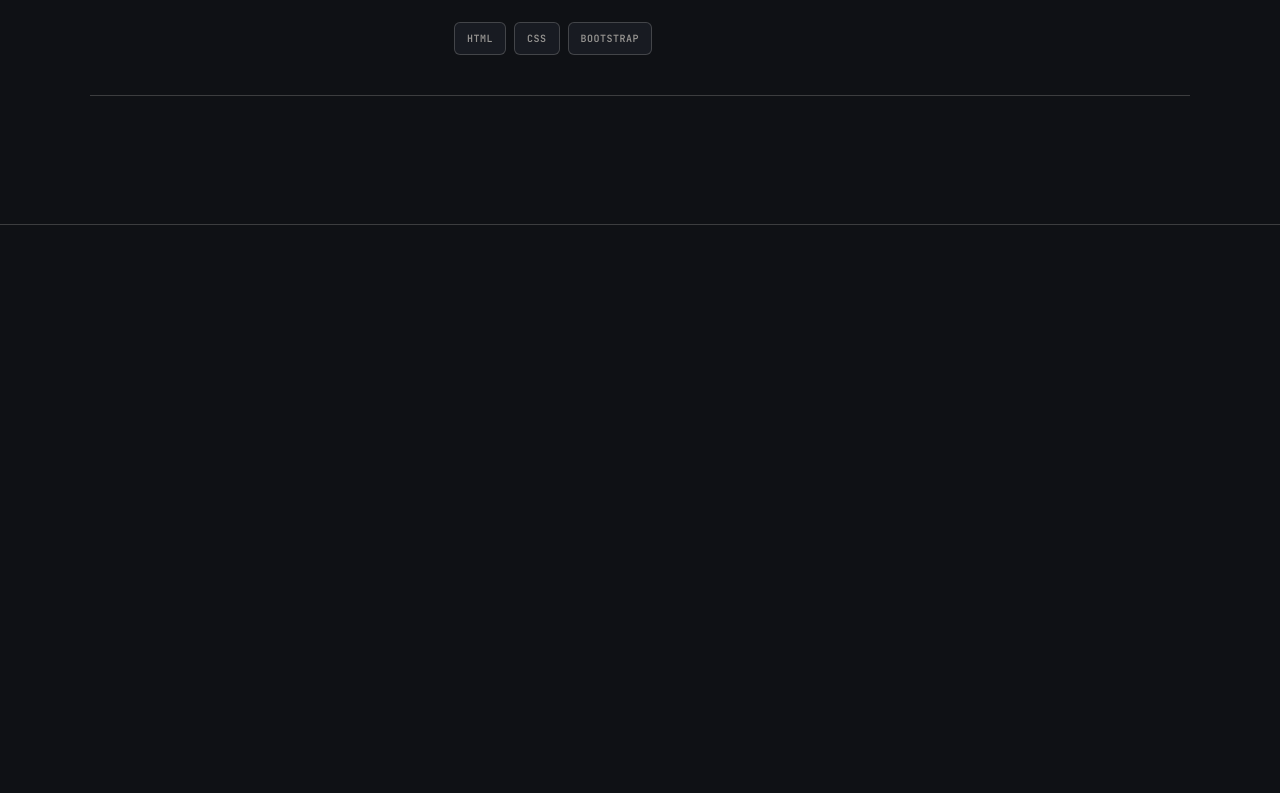
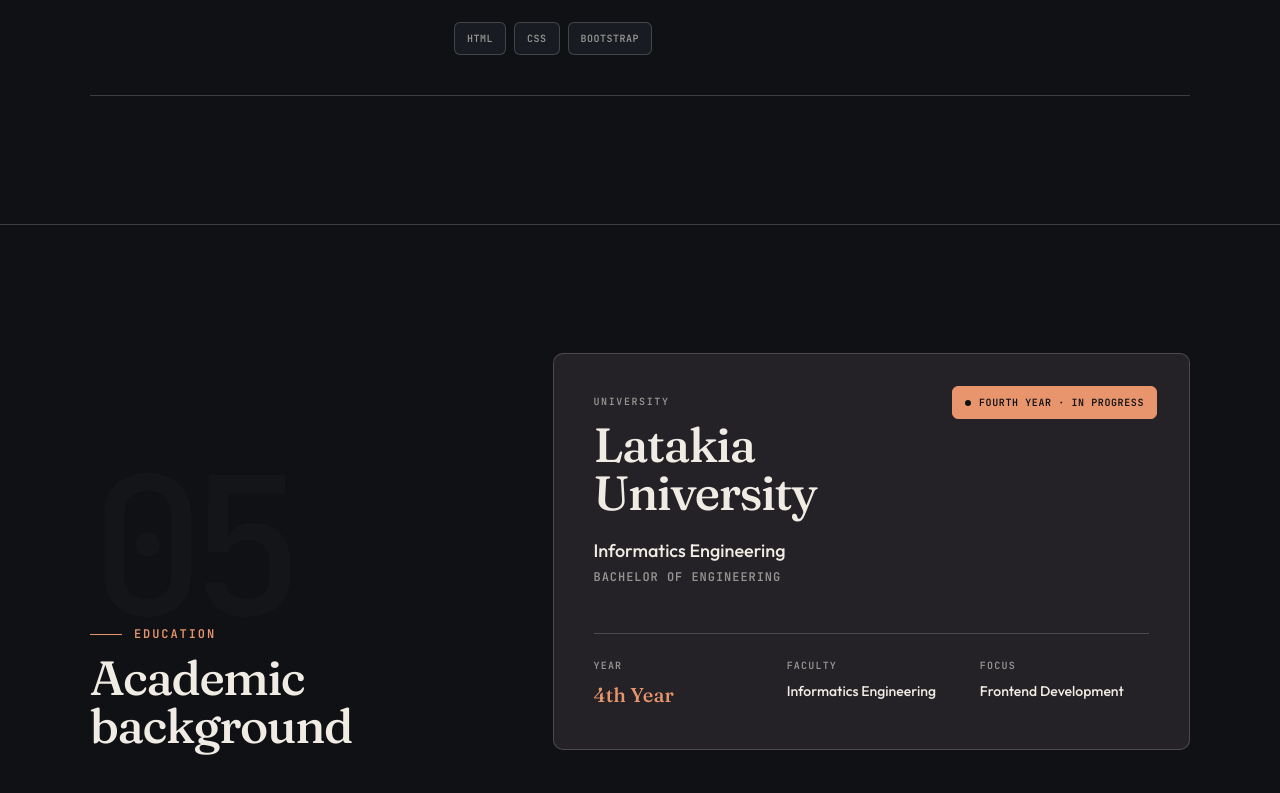
Before and after one commit to Faten01alsafadi/faten-alsafadi, a Next.js app: page / in a window 1280 px wide. Shown: the part 6729-7522 px from the top of the page. Before the commit the page ends 6966 px from the top, so only its background shows below. Built offline with nearby package versions, Linux system fonts and the light colour scheme.

Commit message:
feat: add education section

```diff
--- a/src/app/page.tsx
+++ b/src/app/page.tsx
@@ -1,4 +1,5 @@
 import About from "@/components/sections/About";
+import Education from "@/components/sections/Education";
 import Experience from "@/components/sections/Experience";
 import Hero from "@/components/sections/Hero";
 import Projects from "@/components/sections/Projects";
@@ -14,6 +15,7 @@ export default function Home() {
          <Skills />
                <Projects />
                <Experience />
+               <Education />
     </main>
   );
 }
--- a/src/components/sections/Education.tsx
+++ b/src/components/sections/Education.tsx
@@ -0,0 +1,49 @@
+import EducationCard from "@/components/ui/EducationCard";
+import { education } from "@/data/education";
+
+export default function Education() {
+  return (
+    <section
+      id="education"
+      aria-labelledby="education-title"
+      className="border-b border-border py-24 md:py-32"
+    >
+      <div className="container">
+        <div className="grid gap-8 lg:grid-cols-[0.75fr_1.25fr] lg:items-end lg:gap-20">
+          {/* Section heading */}
+          <div>
+            <div
+              aria-hidden="true"
+              className="mb-6 font-mono text-[10rem] font-medium leading-none tracking-[-0.08em] text-section-number/70 md:text-[12rem]"
+            >
+              {education.number}
+            </div>
+
+            <div className="-mt-8 md:-mt-10">
+              <div className="flex items-center gap-3">
+                <span
+                  aria-hidden="true"
+                  className="h-px w-8 bg-primary"
+                />
+
+                <p className="font-mono text-xs uppercase tracking-[0.16em] text-primary">
+                  Education
+                </p>
+              </div>
+
+              <h2
+                id="education-title"
+                className="mt-3 font-display text-4xl font-medium tracking-[-0.03em] text-foreground sm:text-5xl"
+              >
+                Academic background
+              </h2>
+            </div>
+          </div>
+
+          {/* Education card */}
+          <EducationCard education={education} />
+        </div>
+      </div>
+    </section>
+  );
+}
--- /dev/null
+++ b/src/components/ui/EducationCard.tsx
@@ -0,0 +1,78 @@
+import { Check } from "lucide-react";
+import type { Education } from "@/types";
+
+type EducationCardProps = {
+  education: Education;
+};
+
+export default function EducationCard({
+  education,
+}: EducationCardProps) {
+  return (
+    <article className="relative rounded-md border border-border bg-surface-featured p-6 sm:p-8 md:p-10">
+      {/* Academic status */}
+      <div className="absolute right-6 top-6 inline-flex items-center gap-2 rounded-sm border border-primary bg-primary px-3 py-2 font-mono text-[10px] uppercase tracking-[0.06em] text-background sm:right-8 sm:top-8">
+        <span
+          aria-hidden="true"
+          className="h-1.5 w-1.5 rounded-full bg-background"
+        />
+
+        <span>{education.status}</span>
+      </div>
+
+      {/* Institution */}
+      <div className="pr-40 sm:pr-52">
+        <p className="font-mono text-[10px] uppercase tracking-[0.16em] text-foreground-muted">
+          {education.institutionType}
+        </p>
+
+        <h3 className="mt-3 font-display text-3xl font-medium tracking-[-0.03em] text-foreground sm:text-4xl md:text-5xl">
+          {education.institution}
+        </h3>
+
+        <div className="mt-5">
+          <p className="font-body text-lg font-medium text-foreground">
+            {education.field}
+          </p>
+
+          <p className="mt-1 font-mono text-xs uppercase tracking-[0.08em] text-foreground-muted">
+            {education.degree}
+          </p>
+        </div>
+      </div>
+
+      {/* Details */}
+      <div className="mt-12 grid gap-6 border-t border-border pt-6 sm:grid-cols-3">
+        <div>
+          <p className="font-mono text-[10px] uppercase tracking-[0.12em] text-foreground-muted">
+            Year
+          </p>
+
+          <p className="mt-2 font-display text-xl font-medium text-primary">
+            {education.year}
+          </p>
+        </div>
+
+        <div>
+          <p className="font-mono text-[10px] uppercase tracking-[0.12em] text-foreground-muted">
+            Faculty
+          </p>
+
+          <p className="mt-2 font-body text-sm font-medium text-foreground">
+            {education.faculty}
+          </p>
+        </div>
+
+        <div>
+          <p className="font-mono text-[10px] uppercase tracking-[0.12em] text-foreground-muted">
+            Focus
+          </p>
+
+          <p className="mt-2 font-body text-sm font-medium text-foreground">
+            {education.focus}
+          </p>
+        </div>
+      </div>
+    </article>
+  );
+}
--- /dev/null
+++ b/src/data/education.ts
@@ -0,0 +1,13 @@
+import type { Education } from "@/types";
+
+export const education: Education = {
+  number: "05",
+  institution: "Latakia University",
+  institutionType: "University",
+  degree: "Bachelor of Engineering",
+  field: "Informatics Engineering",
+  status: "Fourth Year · In Progress",
+  year: "4th Year",
+  faculty: "Informatics Engineering",
+  focus: "Frontend Development",
+};
```
Also changed, not shown: src/types/index.ts (+11 -0 lines).
